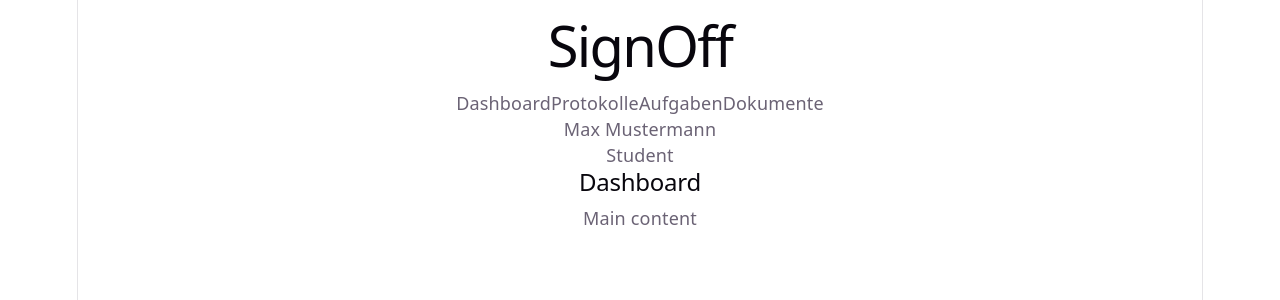
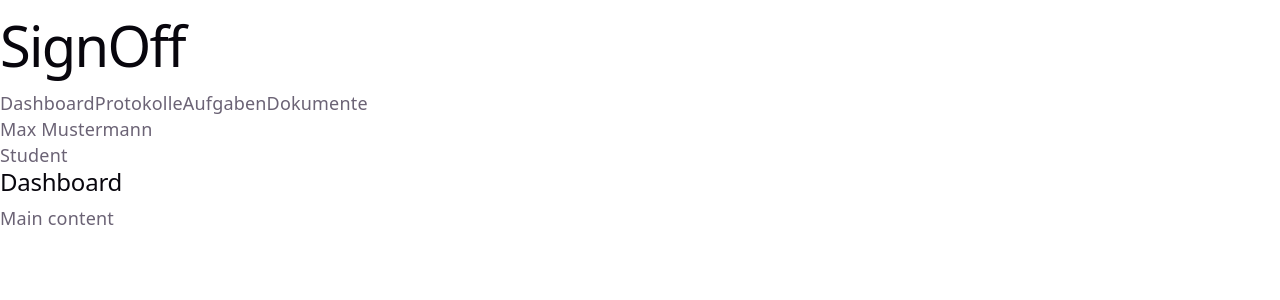
Before and after one commit to BastianOch/MME_SS26_Gruppe_F_SignOff, a React app in the folder frontend/: page / in a window 1280 px wide. Shown: the top 300 px of the page. Built offline with nearby package versions, Linux system fonts and the light colour scheme; the HTML template or start-up script is replaced by a standard one.

Commit message:
Installing lucide-react because of its modern UI Components as well as its usefull Tailwind CSS Integration. Also integrating that into the index.css for a more modern look

```diff
--- a/frontend/src/index.css
+++ b/frontend/src/index.css
@@ -52,20 +52,15 @@
   }
 }
 
+@import "tailwindcss";
+
+:root {
+  font-family: system-ui, -apple-system, BlinkMacSystemFont, 'Segoe UI', Roboto, Oxygen, Ubuntu, Cantarell, 'Open Sans', 'Helvetica Neue', sans-serif
+}
+
 body {
   margin: 0;
-}
-
-#root {
-  width: 1126px;
-  max-width: 100%;
-  margin: 0 auto;
-  text-align: center;
-  border-inline: 1px solid var(--border);
-  min-height: 100svh;
-  display: flex;
-  flex-direction: column;
-  box-sizing: border-box;
+  min-height: 100vh;
 }
 
 h1,
--- a/package.json
+++ b/package.json
@@ -1,6 +1,7 @@
 {
   "dependencies": {
     "@tailwindcss/vite": "^4.3.3",
+    "lucide-react": "^1.37.0",
     "tailwindcss": "^4.3.3"
   }
 }
```
Also changed, not shown: 1 other file (tests, documents, lock files or other folders).
